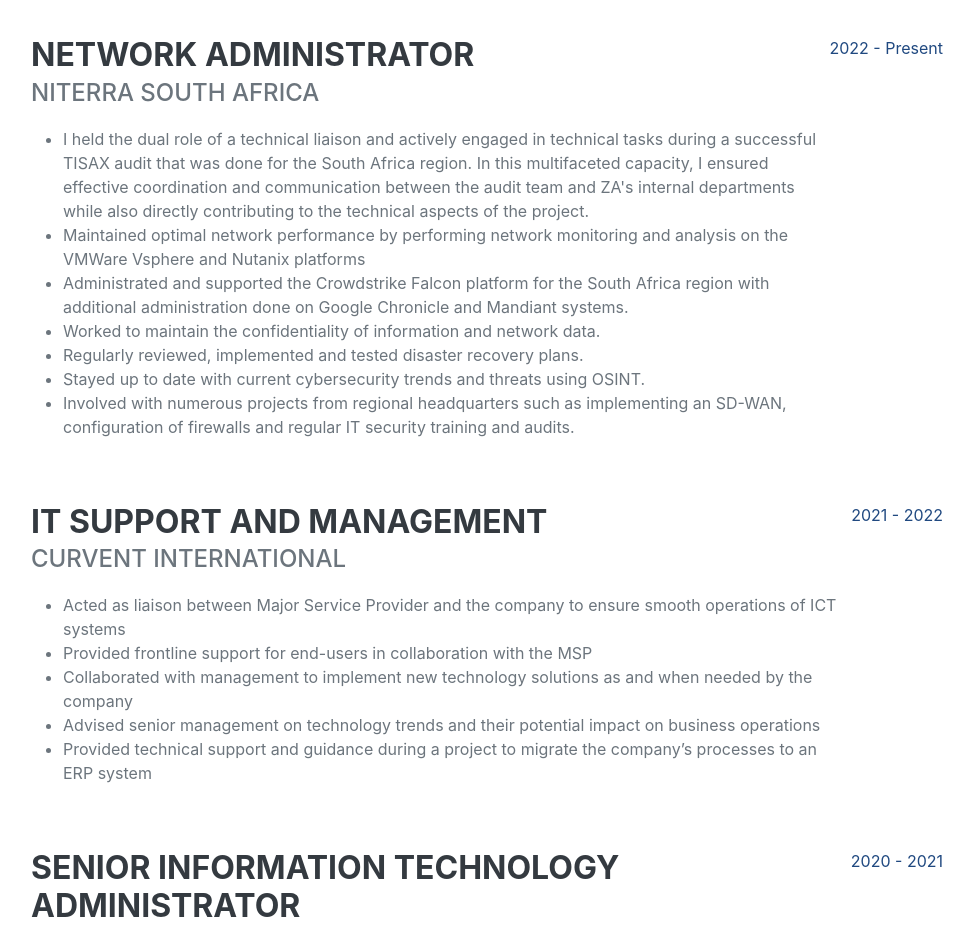
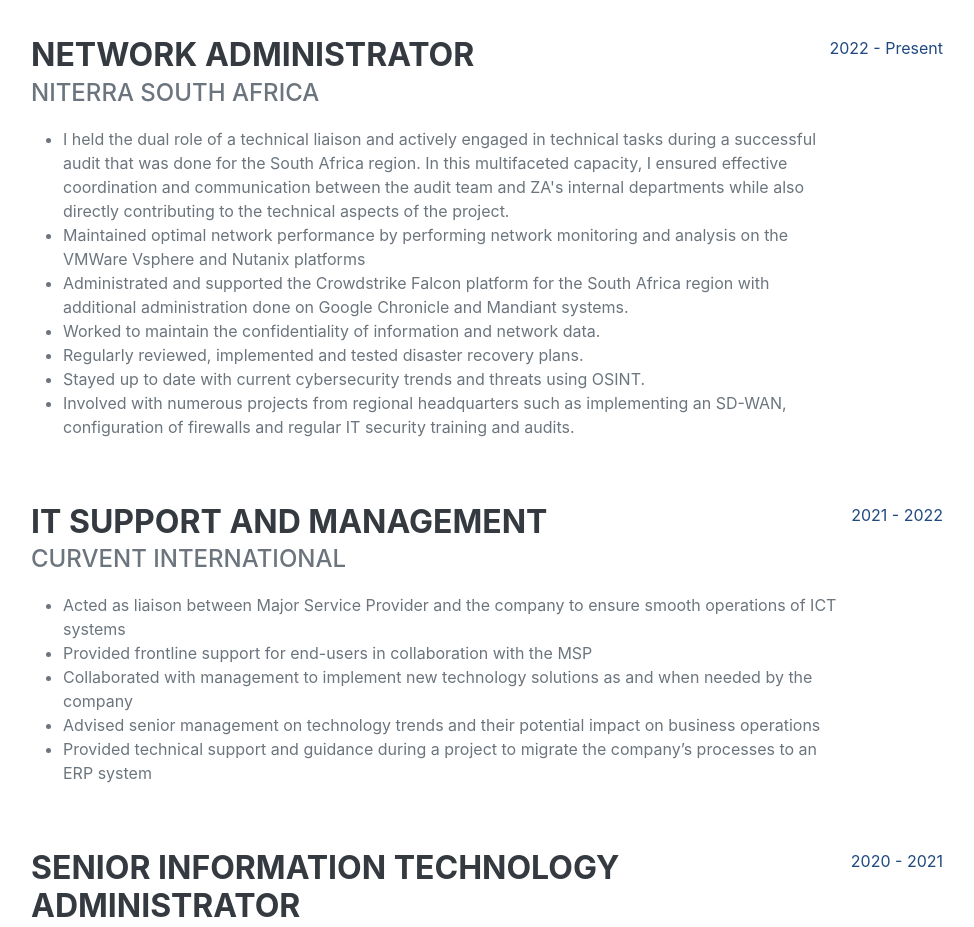
Before and after one commit to Servt0306/CloudResume, a plain HTML site: page index.html in a window 1280 px wide. Shown: the part 960-1887 px from the top of the page, without its empty margins (289-1263 px from the left). Drawn offline with nearby package versions, Linux system fonts and the light colour scheme; files whose address does not match are found by name; a web font is replaced by a local one.

Commit message:
Update index.html
Revised experience section to remove mentions of TISAX

```diff
--- a/index.html
+++ b/index.html
@@ -67,7 +67,7 @@
                             <div class="subheading mb-3">Niterra South Africa</div>
                             <ul>
                                 <li>I held the dual role of a technical liaison and actively engaged in technical tasks during
-                                    a successful TISAX audit that was done for the South Africa region. In this
+                                    a successful audit that was done for the South Africa region. In this
                                     multifaceted capacity, I ensured effective coordination and communication between
                                     the audit team and ZA's internal departments while also directly contributing to the
                                     technical aspects of the project.
```
